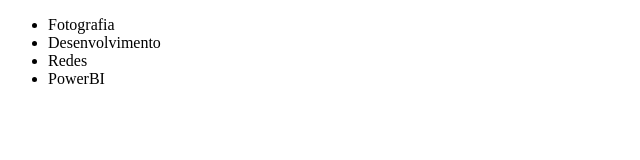
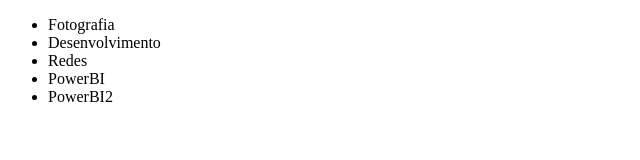
Before and after one commit to andreluizgabriel/testedevgit, a plain HTML site: page index.html in a window 1280 px wide. Shown: the full height of the page, 0-640 px from the left. Drawn offline with Linux system fonts and the light colour scheme.

Commit message:
add 1 linha

```diff
--- a/index.html
+++ b/index.html
@@ -10,6 +10,7 @@
         <li>Desenvolvimento</li>
         <li>Redes</li>
         <li>PowerBI</li>
+        <li>PowerBI2</li>
     </ul>
 </body>
 </html>
```
